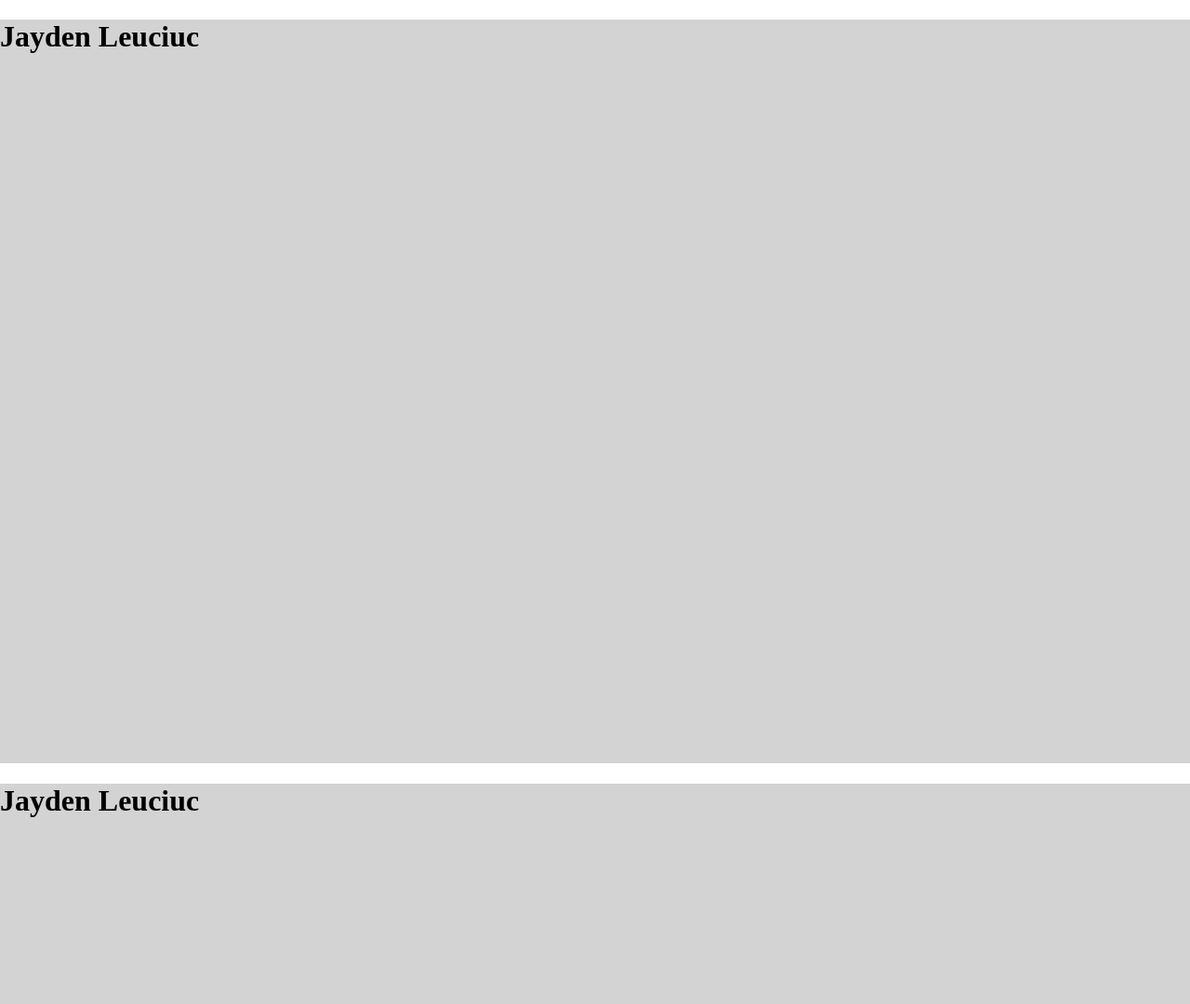
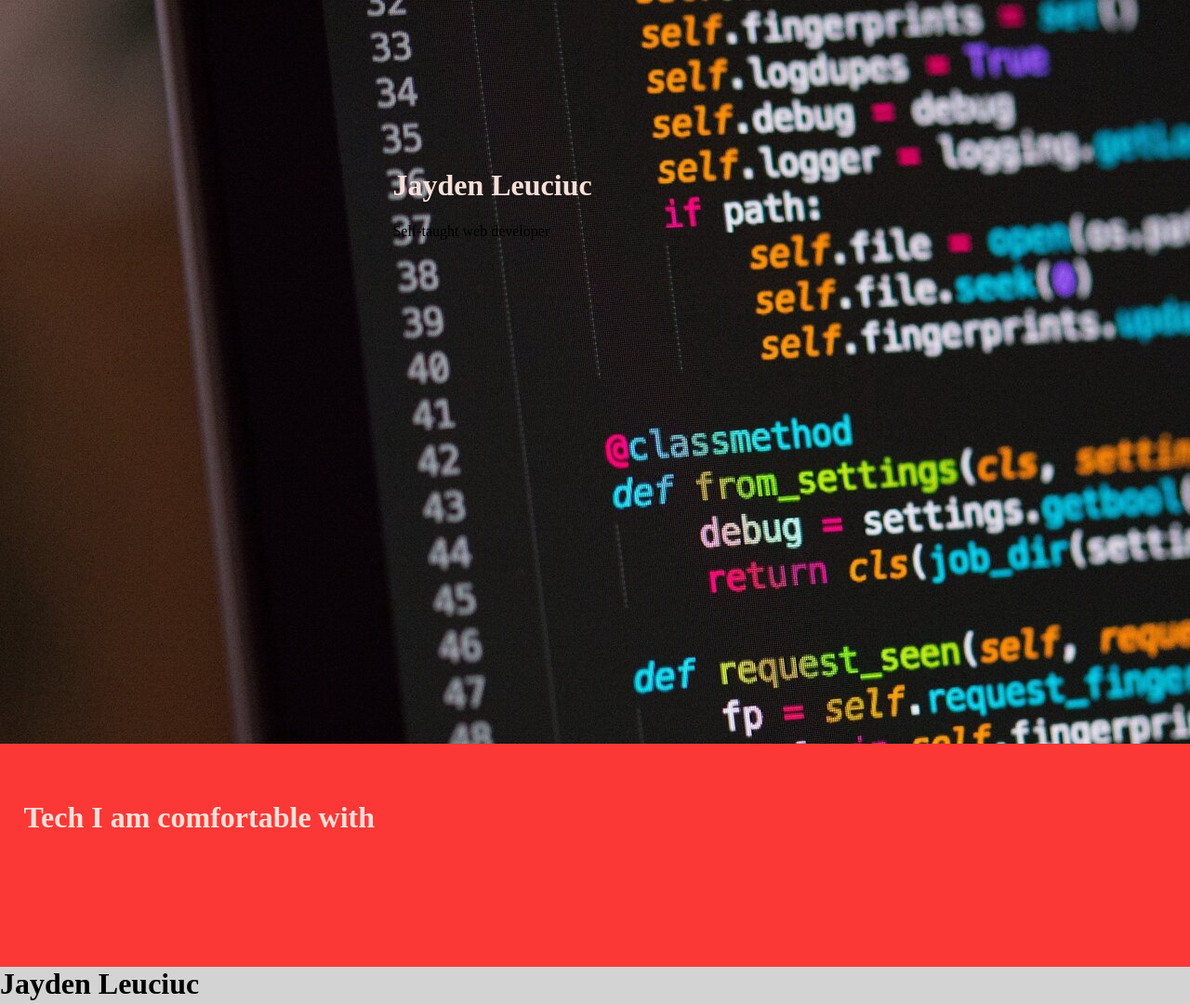
Before and after one commit to jayden-leuciuc/Personal-Portfolio-Project, a website: page dist/index.html in a window 1280 px wide. Shown: the top 1080 px of the page at 93% size. Drawn offline with Linux system fonts and the light colour scheme.

Commit message:
Made changes to front page, some html & sass

```diff
--- a/scss/config.scss
+++ b/scss/_config.scss
@@ -1,6 +1,6 @@
 //Color palette
 //To be used in moderation to provide eye appeal to info
-$palette-Orangey: #fc3836;
+$palette-vivid: #fc3836;
 $palette-tea: #caffd0;
 $palette-grey: #2f323a;
 
@@ -11,13 +11,4 @@ $text-light: #f9e0d9;
 //Easy background color on the eyes to be used for the majority of background
 $background-light: #f9e0d9;
 
-body {
-  margin: 0;
-  padding: 0;
-}
-.landing-pt1,
-.landing-pt2 {
-  background-color: lightgray;
-  height: 100vh;
-  width: 100%;
-}
+$background-image: url("/media/1080.jpg");
--- /dev/null
+++ b/scss/main.scss
@@ -0,0 +1,43 @@
+@import "config";
+body {
+  margin: 0;
+  padding: 0;
+
+  .block {
+    background-color: lightgray;
+    height: 100vh;
+    max-width: 100%;
+  }
+
+  .image-block {
+    @extend .block;
+    background: $background-image;
+
+    .intro-text {
+      padding-top: 20vh;
+      padding-left: 33vw;
+      #name {
+        color: $text-light;
+      }
+      #p {
+      }
+    }
+  }
+  .landing-pt2 {
+    @extend .block;
+    h1 {
+      margin-top: 0;
+    }
+  }
+  .tech-block {
+    height: 30vh;
+    background-color: $palette-vivid;
+    .tech-container {
+      margin: 0;
+      padding: 5vh 0 0 2vw;
+      h1 {
+        color: $text-light;
+      }
+    }
+  }
+}
```
Also changed, not shown: dist/css/config.css (deleted), dist/css/main.css (added), dist/index.html, media/1080.jpg (added), media/background-image.jpg (added), 1 other file.
